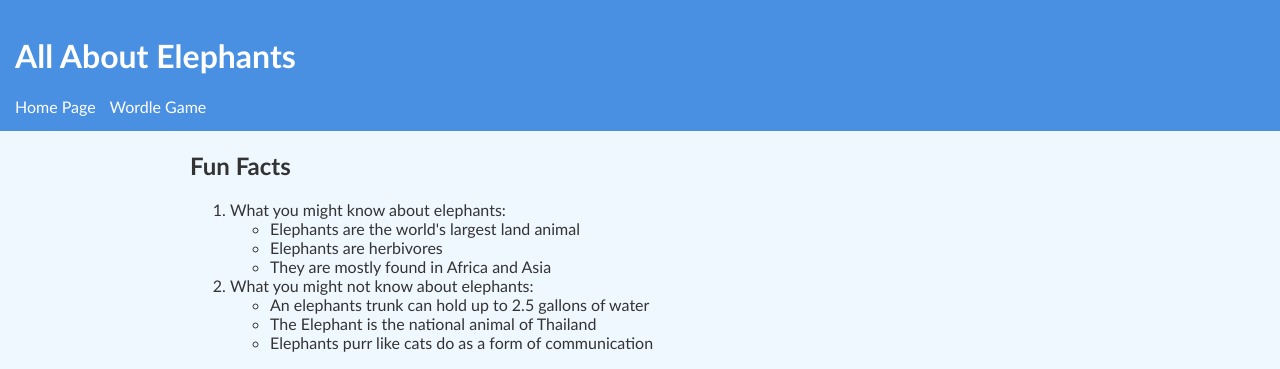
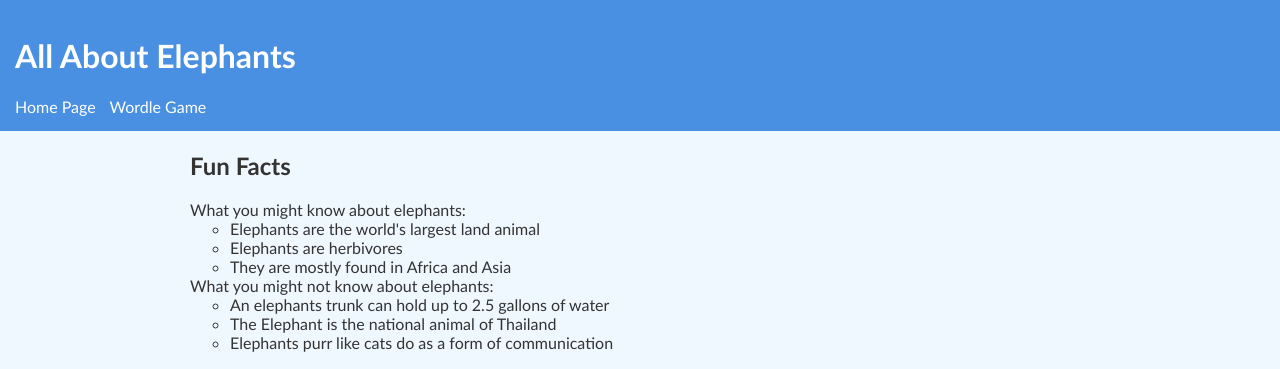
Before and after one commit to jhull6/final-web-project, a plain HTML site: page scratch.html in a window 1280 px wide. Shown: the top 369 px of the page. Drawn offline with Linux system fonts and the light colour scheme.

Commit message:
Update scratch.html

```diff
--- a/scratch.html
+++ b/scratch.html
@@ -19,7 +19,7 @@
 
     <section>
       <h2>Fun Facts</h2>
-      <ol>
+      <ol class="no-numbers">
         <li>What you might know about elephants:
           <ul>
             <li>Elephants are the world's largest land animal</li>
@@ -33,7 +33,7 @@
           <li>The Elephant is the national animal of Thailand</li>
           <li>Elephants purr like cats do as a form of communication</li>
         </ul>
-      </ol>
+      <ol class="no-numbers">
     </section>
 
     <section>
```
